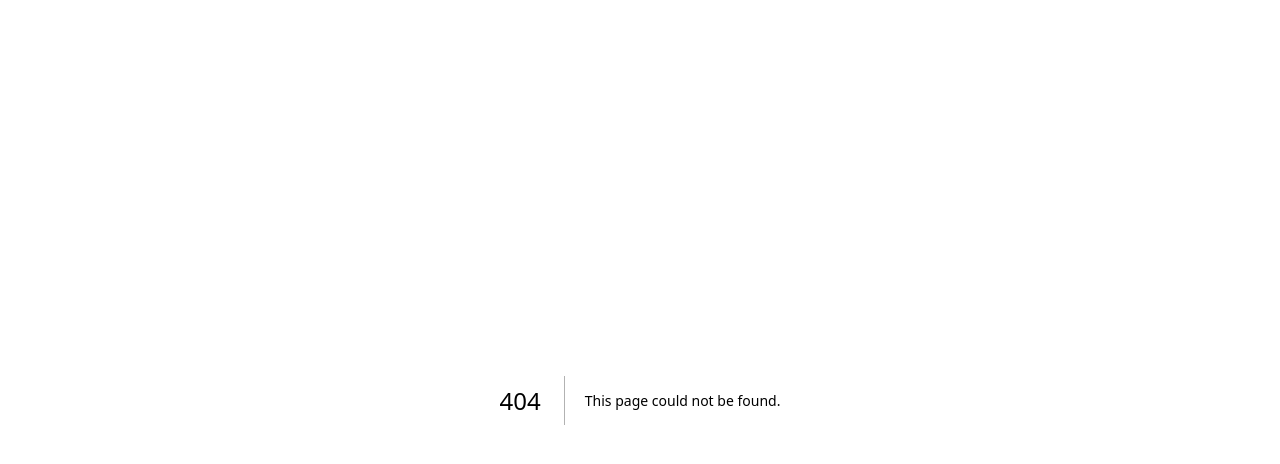
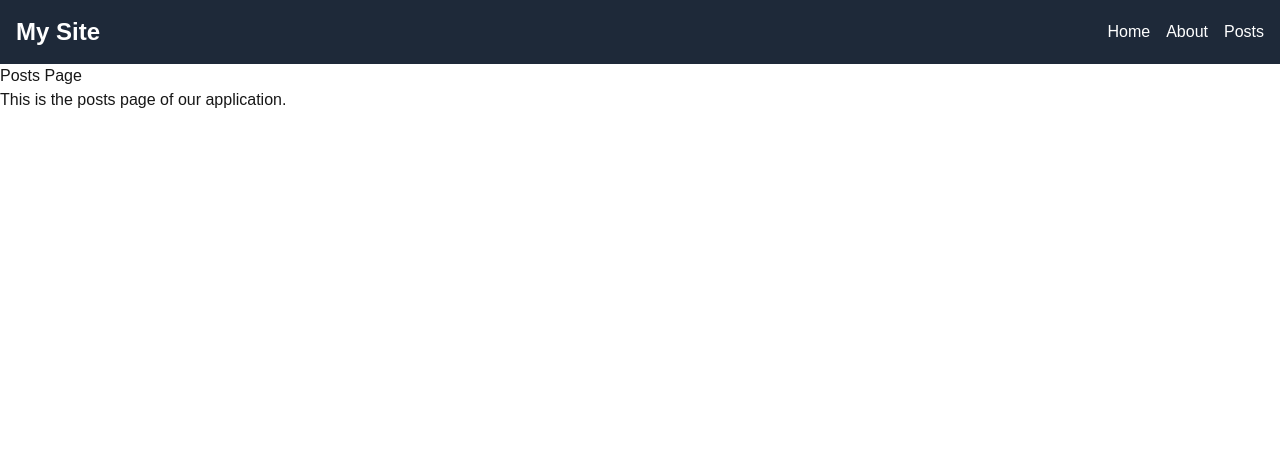
Before and after one commit to rasaq-ola/alx-project-0x02-setup, a Next.js app in the folder alx-project-0x02/: page /posts in a window 1280 px wide. Before the commit this address had no page. Shown: the top 464 px of the page. Built offline with nearby package versions, Linux system fonts and the light colour scheme.

Commit message:
feat: add Header with navigation to /home, /about, /posts and use across all pages

```diff
--- a/alx-project-0x02/components/layout/Header.tsx
+++ b/alx-project-0x02/components/layout/Header.tsx
@@ -1,21 +1,27 @@
 import React from 'react';
 import Link from 'next/link';
 
-const Header = () => {
+const Header: React.FC = () => {
   return (
     <header className="bg-gray-800 text-white p-4">
       <div className="container mx-auto flex justify-between items-center">
-            <h1 className="text-2xl font-bold">Placeholder</h1>
+        <h1 className="text-2xl font-bold">My Site</h1>
         <nav>
           <ul className="flex space-x-4">
-                <li><Link href="/home" className="hover:underline">Home</Link></li>
-                <li><Link href="/about" className="hover:underline">About</Link></li>
-                <li><Link href="/contact" className="hover:underline">Contact</Link></li>
+            <li>
+              <Link href="/home" className="hover:underline">Home</Link>
+            </li>
+            <li>
+              <Link href="/about" className="hover:underline">About</Link>
+            </li>
+            <li>
+              <Link href="/posts" className="hover:underline">Posts</Link>
+            </li>
           </ul>
         </nav>
       </div>
     </header>
   );
-    }
+};
 
 export default Header;
--- /dev/null
+++ b/alx-project-0x02/pages/posts.tsx
@@ -0,0 +1,12 @@
+import React from 'react';
+import Header from '@/components/layout/Header';
+
+const Posts = () => (
+  <div>
+    <Header />
+    <h1>Posts Page</h1>
+    <p>This is the posts page of our application.</p>
+  </div>
+);
+
+export default Posts;
```
Also changed, not shown: alx-project-0x02/interfaces/index.ts (line endings or trailing spaces). Lines whose indentation alone changed are shown as unchanged.
